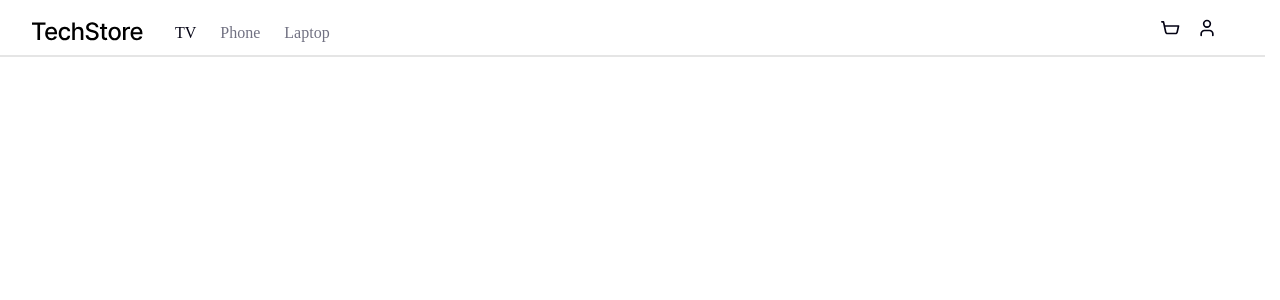
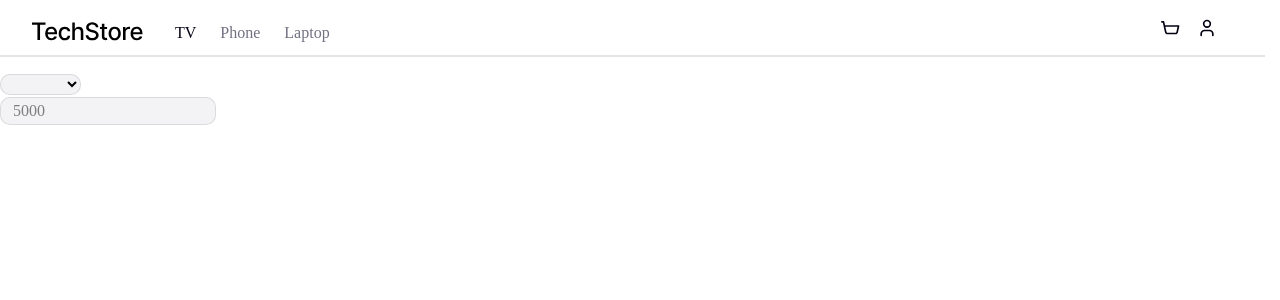
Before and after one commit to pit133/Ecommerce, a React app: page / in a window 1280 px wide. Shown: the top 300 px of the page. Built offline with nearby package versions, Linux system fonts and the light colour scheme; the HTML template or start-up script is replaced by a standard one.

Commit message:
"Add Input component"

```diff
--- a/src/App.jsx
+++ b/src/App.jsx
@@ -1,10 +1,9 @@
-import Button from './components/Button/Button';
-import IconButton from "./components/IconButton/IconButton";
-import Header from "./components/Header/Header";
+import TVPage from "./pages/TVpage/TVPage";
 const App = () => {
   return (
     <div>
-      <Header />
+      <TVPage />
+
     </div>
   )
 }
--- /dev/null
+++ b/src/components/Input/Input.css
@@ -0,0 +1,10 @@
+.input {
+  background-color: var(--color-light-gray);
+  border-radius: 10px;
+  border: 1px var(--color-dark-gray) solid;
+  padding-left: 12px;
+}
+
+.input::placeholder{
+  color: var(--color-black-gray);
+}
--- /dev/null
+++ b/src/components/Input/Input.jsx
@@ -0,0 +1,32 @@
+import './Input.css';
+import {useState} from "react";
+
+const Input = (props) => {
+
+  const {className, type, placeholder} = props
+  const [value, setValue] = useState("");
+
+  const handleNumberChange = (e) => {
+    let inputValue = e.target.value;
+
+    if (/^\d*$/.test(inputValue)) {
+      if (inputValue.length === 1 && inputValue === '0') {
+        setValue('');
+      } else {
+        setValue(inputValue);
+      }
+    }
+  };
+
+  return (
+    <input
+      className={`input ${className}`}
+      type={props.type || 'text'}
+      placeholder={props.placeholder}
+      value={value}
+      onChange={handleNumberChange}
+    />
+  )
+}
+
+export default Input
--- /dev/null
+++ b/src/components/Select/Select.css
@@ -0,0 +1,9 @@
+.hidden{
+  display: none;
+}
+
+.select{
+  background-color: var(--color-light-gray);
+  border-radius: 10px;
+  border: 1px var(--color-dark-gray) solid;
+}
--- /dev/null
+++ b/src/components/Select/Select.jsx
@@ -0,0 +1,20 @@
+import "./Select.css"
+const Select = (props) => {
+
+  const {className} = props
+
+  return (
+    <form>
+      <select className={`select ${className}`} id="car" name="car">
+        <option className="hidden" value=""></option>
+        <option value="tsl">TSL</option>
+        <option value="lg">LG</option>
+        <option value="hisense">Hisense</option>
+        <option value="sony">Sony</option>
+        <option value="samsung">Samsung</option>
+      </select>
+    </form>
+  )
+}
+
+export default Select;
--- /dev/null
+++ b/src/pages/TVpage/TVPage.jsx
@@ -0,0 +1,15 @@
+import Header from "../../components/Header/Header";
+import Select from "../../components/Select/Select";
+import Input from "../../components/Input/Input";
+
+const TVPage = (props) => {
+  return (
+    <>
+      <Header />
+      <Select />
+      <Input placeholder={"5000"}/>
+    </>
+  )
+}
+
+export default TVPage;
--- a/src/styles/utils.css
+++ b/src/styles/utils.css
@@ -3,3 +3,16 @@
   padding: 0 36px;
   margin: 0 auto;
 }
+
+.visually-hidden {
+  position: absolute !important;
+  width: 1px !important;
+  height: 1px !important;
+  margin: -1px !important;
+  border: 0 !important;
+  padding: 0 !important;
+  white-space: nowrap !important;
+  clip-path: inset(100%) !important;
+  clip: rect(0 0 0 0) !important;
+  overflow: hidden !important;
+}
--- a/src/styles/variables.css
+++ b/src/styles/variables.css
@@ -2,6 +2,7 @@
   --color-black: #030213;
   --color-gray: #717182;
   --color-dark-gray: #0000001A;
+  --color-black-gray: #0A0A0A80;
   --color-light-gray:#F3F3F5;
   --color-red: #D4183D;
   --color-white: #FFFFFF;
```
